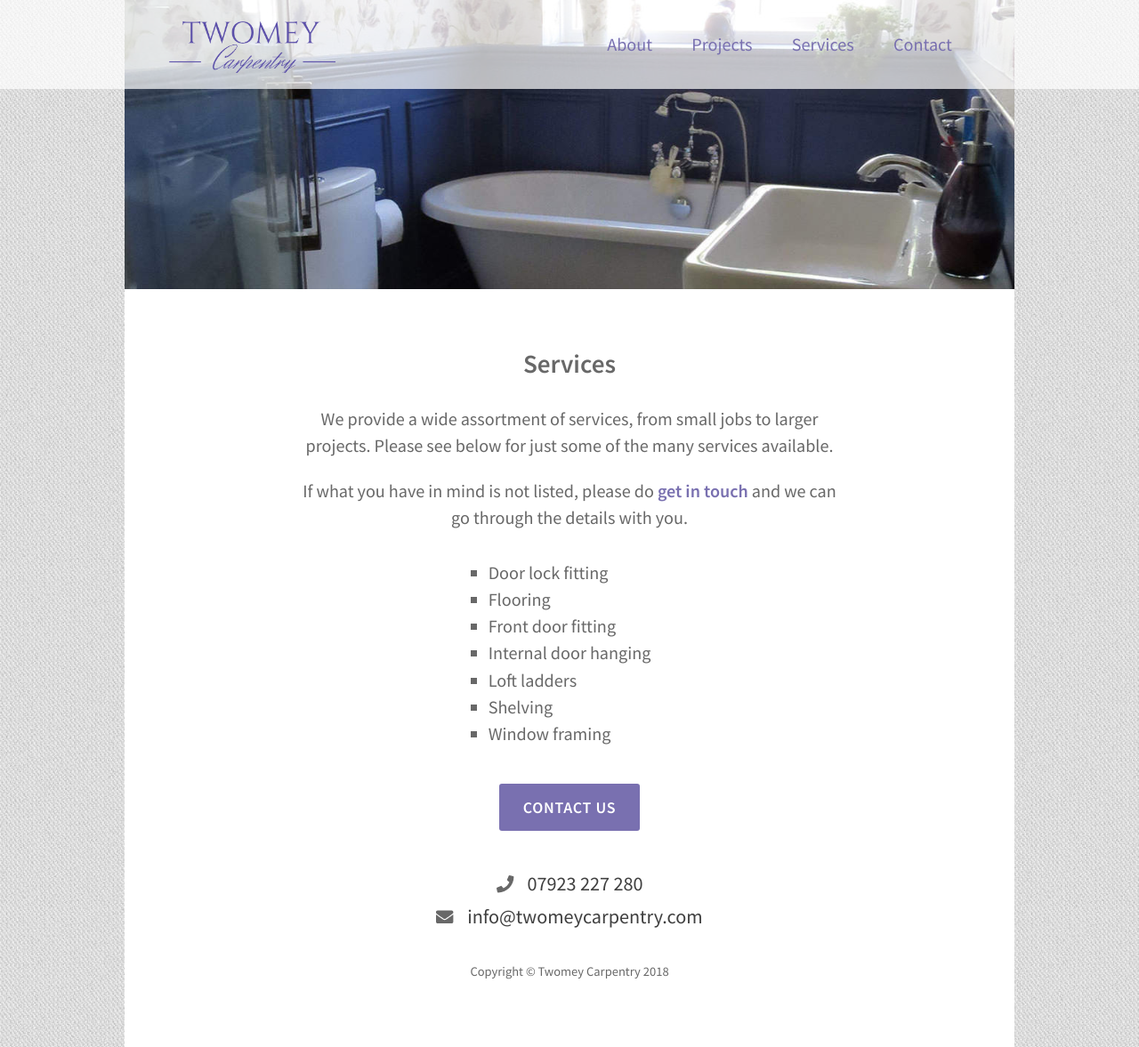
After one commit to LukeTwomey/twomeycarpentry, a PHP site: page /services in a window 1280 px wide. The commit adds this page. Shown: the whole page at 89% size. Run offline with PHP 8.4, Linux system fonts and the light colour scheme.

Commit message:
Add services page

```diff
--- a/contact.php
+++ b/contact.php
@@ -21,7 +21,7 @@
                     <div class="content">
                         <h1>Contact Us</h1>
                         <p>Please do not hesitate to get in touch. We would be delighted to hear from you and discuss your requirements.</p>
-                        <p>No job is considered too small, and we can help with a wide range of services.</p>
+                        <p>No job is considered too small, and we can help with a wide range of <a href="services">services</a>.</p>
                     </div>
                 </div>
 
--- a/header.php
+++ b/header.php
@@ -9,6 +9,7 @@
                 <ul>
                     <li><a href="about">About</a></li>
                     <li><a href="projects">Projects</a></li>
+                    <li><a href="services">Services</a></li>
                     <li><a href="contact">Contact</a></li>
                 </ul>
             </nav>
--- a/index.php
+++ b/index.php
@@ -42,9 +42,9 @@
                 <div class="text">
                     <div class="content">
                         <h2>Services</h2>
-                        <p>Covering Bexhill, Eastbourne and Hastings, we provide a wide range of services.<p>
+                        <p>Covering Bexhill, Eastbourne and Hastings, we provide a <a href="services">wide range of services</a>.<p>
                         <p>From smaller jobs such as putting up shelves and hanging doors, to larger projects like kitchen fitting and flooring.</p>
-                        <a href="/" class="button">Services we provide</a>
+                        <a href="services" class="button">Services we provide</a>
                     </div>
                 </div>
 
--- /dev/null
+++ b/services.php
@@ -0,0 +1,68 @@
+<!DOCTYPE html>
+
+<head>
+	<?php include("head.php"); ?>
+    <title>Twomey Carpentry - Services</title>
+    <meta name="robots" content="noindex,nofollow">
+</head>
+
+<body>
+	<div id="fouc">
+        <div class="site-wrap">
+			<?php include("header.php"); ?>
+
+            <div class="page-content services">
+
+                <div class="home-banner">
+                    <img src="images/services-banner.jpg"/>
+                </div>
+
+                <div class="text first">
+                    <div class="content">
+                        <h1>Services</h1>
+                        <p>We provide a wide assortment of services, from small jobs to larger projects. Please see below for just some of the many services available.</p>
+
+                        <p>If what you have in mind is not listed, please do <a href="contact">get in touch</a> and we can go through the details with you.</p>
+                    </div>
+                </div>
+
+                <div class="ul-container">
+                    <ul>
+                        <li>Door lock fitting</li>
+                        <li>Flooring</li>
+                        <li>Front door fitting</li>
+                        <li>Internal door hanging</li>
+                        <li>Loft ladders</li>
+                        <li>Shelving</li>
+                        <li>Window framing</li>
+                    </ul>
+                </div>
+
+                <div class="text cta">
+                    <div class="content">
+                        <a href="contact" class="button">Contact us</a>
+                    </div>
+                </div>
+
+         <!--        <div class="image about-bedroom">
+                </div>
+
+                <div class="text">
+                    <div class="content">
+                        <p>Our aim is to deliver <a href="projects">exceptional quality work</a> and customer satisfaction is paramount. We will work closely with you to fully understand your requirements and ensure you are delighted with the finished article.</p>
+
+                        <p>With past experience across a wide variety of sectors, we can provide a diverse range of <a href="services">services</a> including door hanging, flooring, lock fitting, shelving, loft ladders and many more besides.</p>
+
+                        <a href="contact" class="button">Contact Us</a>
+                    </div>
+                </div> -->
+
+            </div>
+
+            <?php include("footer.php"); ?>
+		</div>
+	</div>
+
+    <?php include('backToTop.php'); ?>
+    <?php include("javascript-files.php"); ?>
+</body>
--- a/stylesheets/style.less
+++ b/stylesheets/style.less
@@ -182,6 +182,14 @@ button:hover, .button:hover, input[type="submit"]:hover{
     padding-bottom: 1em;
 }
 
+.services .text.first {
+    padding-bottom: 0.5em;
+}
+
+.text.cta {
+    padding: 1em;
+}
+
 .text.form-instruct {
     padding: 0 2em 0.5em 2em;
 }
@@ -249,6 +257,17 @@ strong, bold{
 .page-content a.button:hover,
 .page-content a.button:active {
     color: #fff;
+}
+
+
+.page-content .ul-container {
+    text-align: center;
+    width: 100%;
+}
+
+.page-content ul {
+    text-align: left;
+    display: inline-block;
 }
 
 /**************************************************************
```
Also changed, not shown: images/services-banner.jpg (added), stylesheets/style.css.
